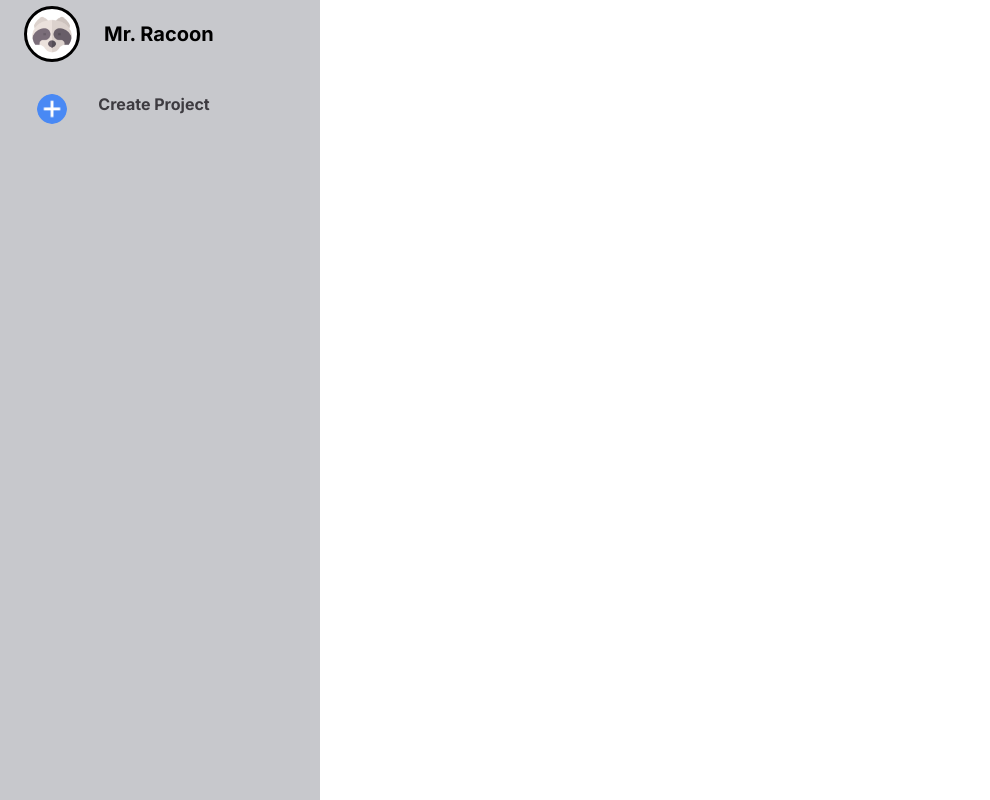
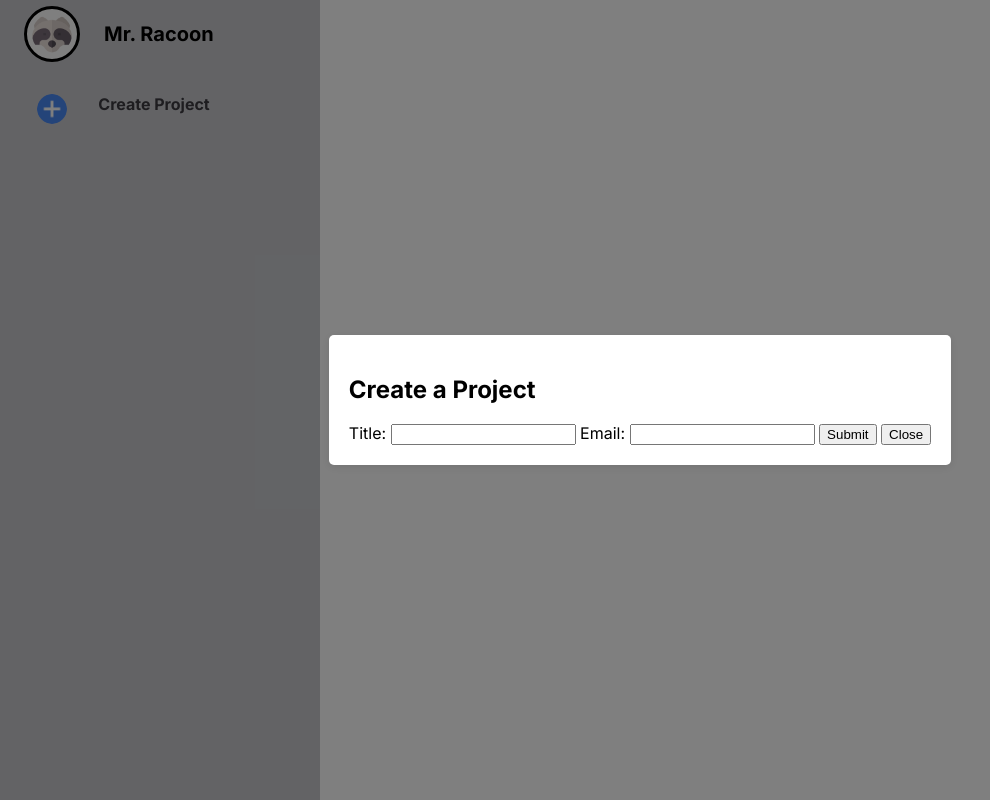
Before and after one commit to carlos-escamilla33/Todo_Project, a website built with webpack: page index.html in a window 1280 px wide. Shown: the whole page, without its empty margins (0-990 px from the left). Built offline with Linux system fonts and the light colour scheme.

Commit message:
styled project form

```diff
--- a/index.html
+++ b/index.html
@@ -31,5 +31,19 @@
     <section id="todos">
 
     </section>
+
+    <!-- Project and Todo Froms-->
+
+    <div id="form-overlay" class="form-overlay">
+        <form class="form-container">
+            <h2>Create a Project</h2>
+            <label for="title">Title:</label>
+            <input type="text" id="name" name="name">
+            <label for="email">Email:</label>
+            <input type="email" id="email" name="email">
+            <button type="submit">Submit</button>
+            <button type="button" id="close-form">Close</button>
+        </form>
+    </div>
   </body>
 </html>
--- a/src/classes/Project.js
+++ b/src/classes/Project.js
@@ -6,9 +6,9 @@ import ErrorLog from "./Error";
 // Carries all of the todos in an array/list
 
 class Project {
-    constructor(title = "", todos = []) {
+    constructor(title = "") {
         this._title = title;
-        this._todos = todos;
+        this._todos = [];
         this._length = 0;
     }
 
--- a/src/index.js
+++ b/src/index.js
@@ -3,8 +3,18 @@ import Project from "./classes/Project";
 
 let listOfProjectsClass = document.getElementsByClassName("projects-list-container");
 
-let defaultTodo = new Todo("Get Food", "Check peoples bins for food", "Today");
+const createProject = (e) => {
+    const clickedBtn = e.target;
+    const className = clickedBtn.className;
 
-defaultTodo.title = "NOT MORE FOOD";
+    if (className != "add-img") {
+        return;
+    }
 
-console.log(defaultTodo.title);
+    let project = new Project();
+
+
+}
+
+
+document.addEventListener("click", createProject);
--- a/styles.css
+++ b/styles.css
@@ -1,4 +1,3 @@
-
 body {
   margin: 0;
   padding: 0;
@@ -10,7 +9,8 @@ body {
 /* Projects section */
 
 #projects {
-    background-color: #C7C8CC;
+  z-index: 1;
+  background-color: #c7c8cc;
   display: flex;
   flex-direction: column;
   height: 100vh;
@@ -78,15 +78,38 @@ body {
 .add-text {
   font-weight: bold;
   width: 60%;
-    color: #3D3B40;
+  color: #3d3b40;
 }
-
 
 /* Todos Section */
 
 #todos {
+  z-index: 1;
   background-color: white;
   display: flex;
   flex-direction: column;
   height: 100vh;
 }
+
+/* Project Form */
+
+.form-overlay {
+  /* display: none; Initially hidden */
+  position: fixed;
+  top: 0;
+  left: 0;
+  width: 100%;
+  height: 100%;
+  background: rgba(0, 0, 0, 0.5); /* Semi-transparent background */
+  z-index: 1000; /* High z-index value to appear on top */
+  display: flex;
+  justify-content: center;
+  align-items: center;
+}
+
+.form-container {
+    background: white;
+    padding: 20px;
+    border-radius: 5px;
+    box-shadow: 0 2px 10px rgba(0, 0, 0, 0.1);
+}
```
Also changed, not shown: dist/bundle.js. Lines whose indentation alone changed are shown as unchanged.
